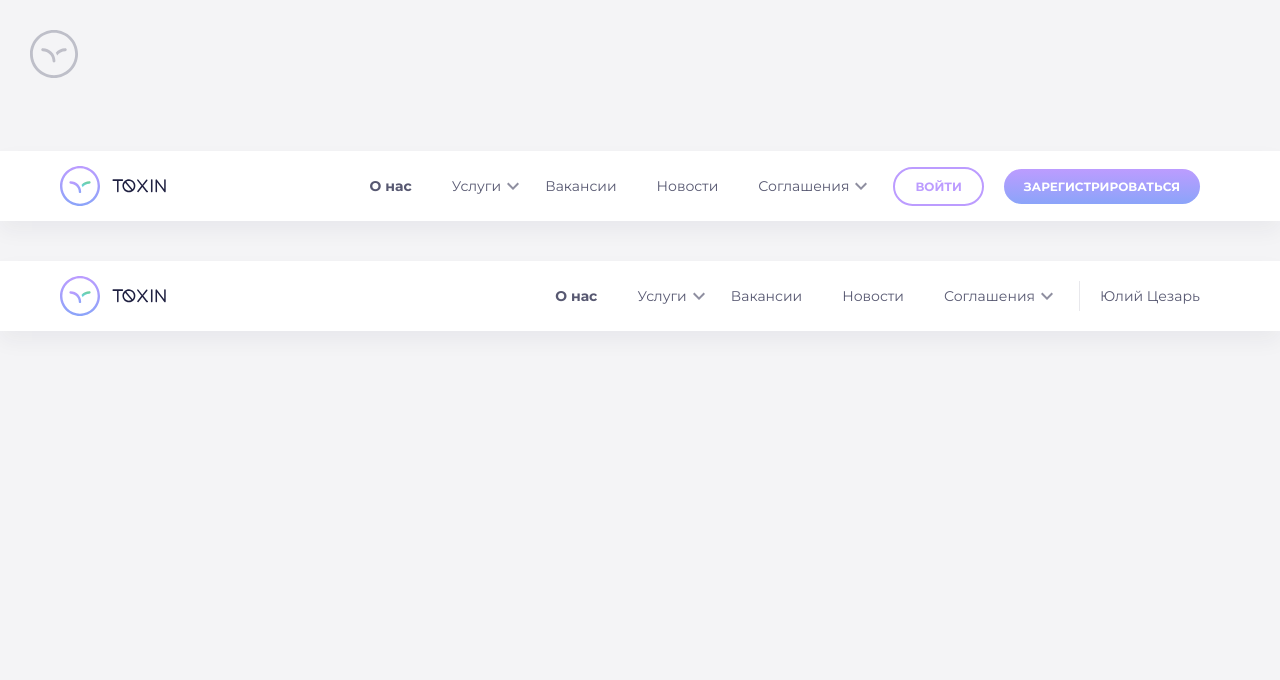
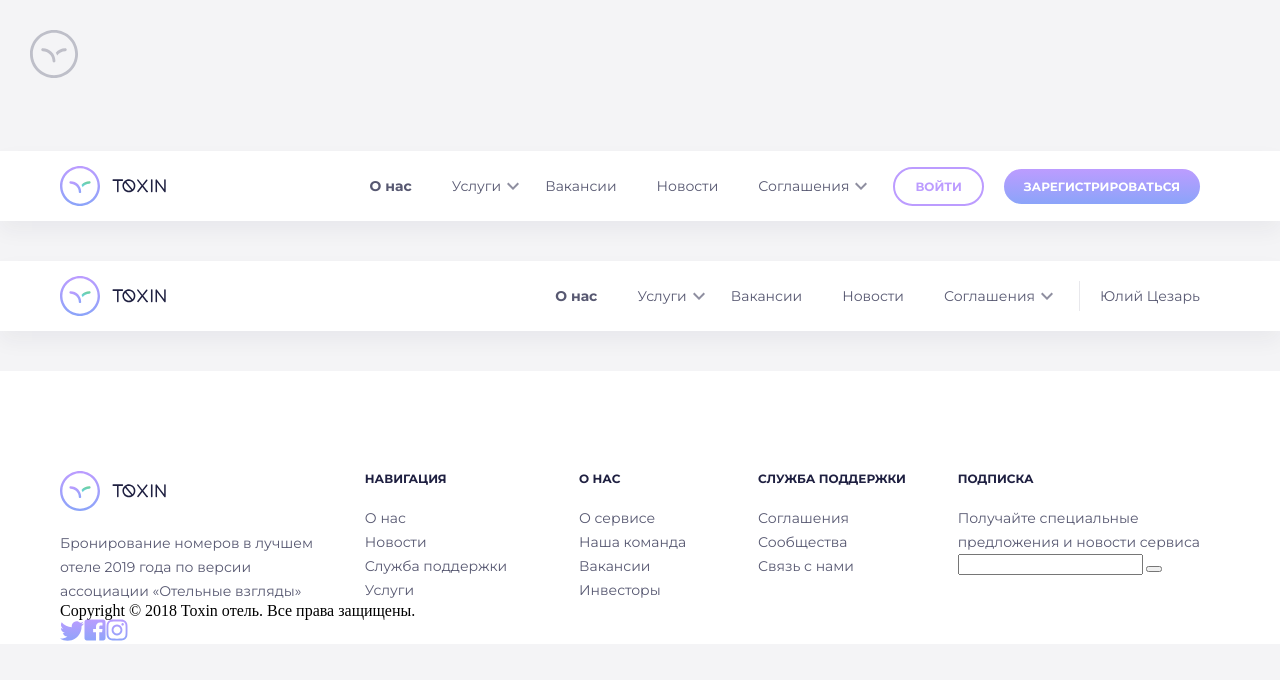
Before and after one commit to StepanSaprunov/metalamp-frontend-2-step, a plain HTML site: page src/pug/headers-footers.html in a window 1280 px wide. Drawn offline with Linux system fonts and the light colour scheme.

Commit message:
added first footer html layout

```diff
--- a/src/css/main.scss
+++ b/src/css/main.scss
@@ -5,7 +5,7 @@ $dark-25: #1f204140;
 $dark-5: #1f20410d;
 $primary: #bc9cff;
 $secondary: #6fcf97;
-$gradient: linear-gradient($primary, #8BA4F9);
+$gradient: linear-gradient($primary, #8ba4f9);
 $container-width-max: 1160px;
 
 @import url("https://fonts.googleapis.com/css2?family=Montserrat:wght@400;700&display=swap");
@@ -182,13 +182,12 @@ p.body-text {
 }
 
 .headers-footers {
-    background-color: #F4F4F6;
+    background-color: #f4f4f6;
 }
 
 .main-header {
     display: flex;
     justify-content: center;
-
 
     background-color: white;
     box-shadow: 0px 10px 20px rgba(31, 32, 65, 0.05);
@@ -224,7 +223,8 @@ p.body-text {
         margin-right: 20px;
         display: inline-flex;
         align-items: center;
-    }:last-child{
+    }
+    :last-child {
         margin-right: 20px;
     }
     &__list {
@@ -239,7 +239,7 @@ p.body-text {
         font-size: 12px;
         line-height: 15px;
         text-transform: uppercase;
-        color: #BC9CFF;
+        color: #bc9cff;
         border: 2px solid;
         display: inline-flex;
         align-items: center;
@@ -262,14 +262,14 @@ p.body-text {
         justify-content: center;
         align-items: center;
         content: "";
-        background: transparent url('../img/expand_more.svg') no-repeat;
+        background: transparent url("../img/expand_more.svg") no-repeat;
         background-position: center;
         width: 24px;
         height: 21px;
     }
 
     &__menu:hover + &__submenu {
-        display: block  ;
+        display: block;
     }
 
     &__submenu:hover {
@@ -285,7 +285,7 @@ p.body-text {
         text-transform: uppercase;
         color: white;
         padding: 10px 20px;
-        background: linear-gradient(180deg, #BC9CFF 0%, #8BA4F9 100%);
+        background: linear-gradient(180deg, #bc9cff 0%, #8ba4f9 100%);
         border-radius: 22px;
         display: inline-flex;
         align-items: center;
@@ -313,11 +313,12 @@ p.body-text {
         width: calc(100% + 24px);
         height: 50px;
         border-bottom: 1px solid gray;
-    }:last-child {
+    }
+    :last-child {
         border-bottom: none;
     }
 
-    &__button_bold{
+    &__button_bold {
         font-weight: bold;
     }
 
@@ -332,6 +333,102 @@ p.body-text {
 }
 
 
+.footer {
+    width: 100%;
+    background-color: white;
+    display: flex;
+    align-items: center;
+    flex-direction: column;
+    padding-top: 100px;
+
+    &__container {
+        display: flex;
+        max-width: $container-width-max;
+        justify-content: space-between;
+        width: $container-width-max;
+    }
+    &__container_lower {
+    }
+    &__credits {
+    }
+    &__footer-logo {
+    }
+    &__form {
+    }
+    &__item {
+    }
+    &__link {
+        font-family: Montserrat;
+        font-style: normal;
+        font-weight: normal;
+        font-size: 14px;
+        line-height: 24px;
+        color: $dark-75;
+        text-decoration: none;
+        text-transform: none;
+        margin-top: 20px;
+    }
+    &__list {
+        display: flex;
+        flex-direction: column;
+        margin-right: 20px;
+    }
+    &__social-container {
+    }
+    &__submit-button {
+    }
+    &__subscribe {
+    }
+    &__support {
+    }
+    &__title {
+        font-family: Montserrat;
+        font-style: normal;
+        font-weight: bold;
+        font-size: 12px;
+        line-height: 15px;
+        text-transform: uppercase;
+        color: $dark-100;
+    }
+}
+.header-ui-kit {
+}
+.headers-footers {
+}
+.main-header {
+    &__container {
+    }
+    &__item {
+    }
+}
+.main-logo {
+}
+.navigation {
+    &__button {
+    }
+    &__button_bold {
+    }
+    &__divider {
+    }
+    &__item {
+    }
+    &__list {
+    }
+    &__login-button {
+    }
+    &__menu {
+    }
+    &__sign-up-button {
+    }
+    &__submenu {
+    }
+    &__submenu-item {
+    }
+    &__toggle-menu {
+    }
+}
+.wrapper {
+}
 
 .wrapper {
     margin-top: 40px;
--- a/src/pug/headers-footers.html
+++ b/src/pug/headers-footers.html
@@ -65,4 +65,60 @@
       </div>
     </header>
   </div>
+  <div class="wrapper">
+    <div class="footer">
+      <div class="footer__container footer-info">
+        <div class="footer__title">
+          <div class="main-logo footer__footer-logo"> <img src="../img/Logo.svg" alt="logo"></div>
+          <p class="footer__link">
+            Бронирование номеров в лучшем <br>
+            отеле 2019 года по версии <br>
+            ассоциации «Отельные взгляды»
+          </p>
+        </div>
+        <nav class="footer__title">навигация
+          <ul class="footer__list">
+            <li class="footer__item"> </li><a class="footer__link" href="#">О нас</a>
+            <li class="footer__item"> <a class="footer__link" href="#">Новости</a></li>
+            <li class="footer__item"> <a class="footer__link" href="#">Служба поддержки</a></li>
+            <li class="footer__item"> <a class="footer__link" href="#">Услуги</a></li>
+          </ul>
+        </nav>
+        <nav class="footer__title">о нас
+          <ul class="footer__list">
+            <li class="footer__item"> </li><a class="footer__link" href="#">О сервисе</a>
+            <li class="footer__item"> <a class="footer__link" href="#">Наша команда</a></li>
+            <li class="footer__item"> <a class="footer__link" href="#">Вакансии</a></li>
+            <li class="footer__item"> <a class="footer__link" href="#">Инвесторы</a></li>
+          </ul>
+        </nav>
+        <nav class="footer__title">Служба поддержки
+          <ul class="footer__list">
+            <li class="footer__item"> </li><a class="footer__link" href="#">Соглашения</a>
+            <li class="footer__item"> <a class="footer__link" href="#">Сообщества</a></li>
+            <li class="footer__item"> <a class="footer__link" href="#">Связь с нами</a></li>
+          </ul>
+        </nav>
+        <nav class="footer__title">Подписка
+          <ul class="footer__list">
+            <li class="footer__item"> </li><a class="footer__link" href="#">
+               Получайте специальные <br>
+              предложения и новости сервиса</a>
+            <li class="footer__item">
+              <form class="footer__form" action="#" method="post">
+                <input id="footer__input-text" type="text" name="subscribe-text">
+                <button class="footer__submit-button" type="submit"> </button>
+              </form>
+            </li>
+          </ul>
+        </nav>
+      </div>
+      <div class="footer__container footer__container_lower">
+        <div class="footer__credits">
+          <p class="footer__copyright">Copyright © 2018 Toxin отель. Все права защищены.</p>
+          <div class="footer__social-container"><img src="../img/twitter.svg" alt="twitter"><img src="../img/facebook.svg" alt="facebook"><img src="../img/instagram.svg" alt="instagram"></div>
+        </div>
+      </div>
+    </div>
+  </div>
 </body>
```
Also changed, not shown: src/css/main.css, src/img/arrow_forward.svg (added), src/img/facebook.svg (added), src/img/instagram.svg (added), src/img/twitter.svg (added), 2 other files.
